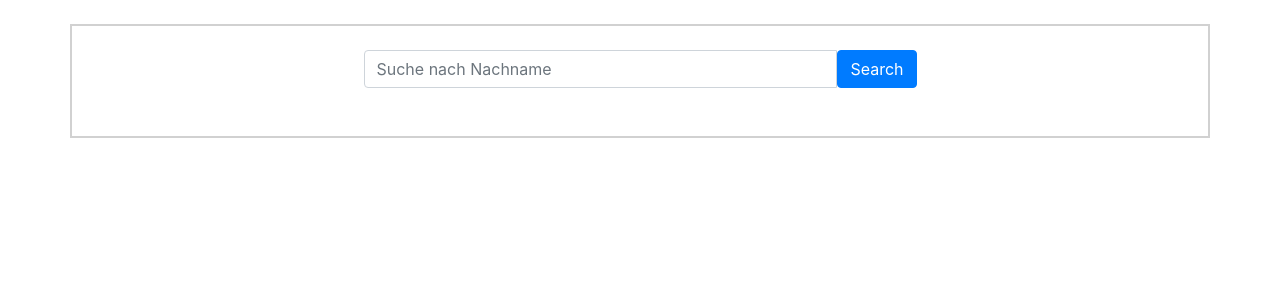
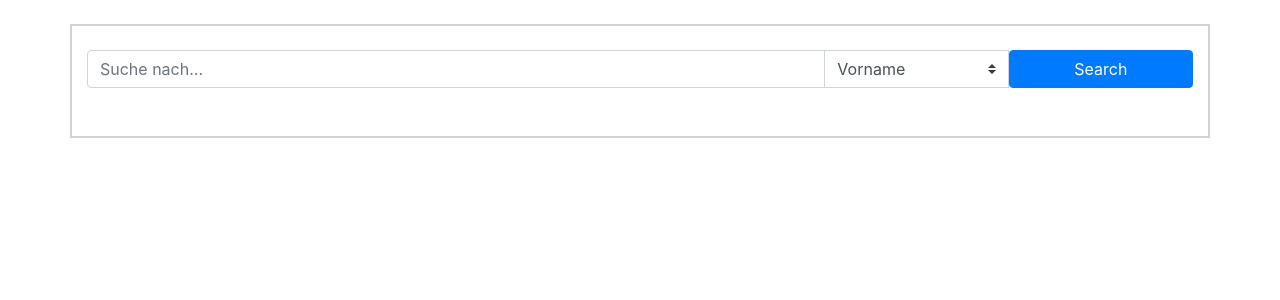
Before and after one commit to janniklth/ProbandApp, a Flask app: template templates/probands.html in a window 1280 px wide. Shown: the part 56-356 px from the top of the page. Run offline with Flask 3, Linux system fonts and the light colour scheme; the template is opened without the code that fills it, so the values that code supplies are empty; some libraries are stand-ins or nearby versions.

Commit message:
add select for search properties

```diff
--- a/templates/probands.html
+++ b/templates/probands.html
@@ -6,11 +6,19 @@
     <form action="/search" method="POST">
         <div class="mb-5 d-flex position-relative">
             <!-- Search -->
-        <div class="input-group w-50 mx-auto">
-            <input class="form-control py-2"
-                   placeholder="Suche nach Nachname" name="search_probands" value="{{search}}"/>
-            <button type="submit" class="btn btn-primary">Search
-            </button>
+            <div class="input-group mx-auto">
+                <input class="form-control py-2 col-auto"
+                       placeholder="Suche nach..." name="search_probands" value="{{search}}"/>
+                <select class="custom-select col-2" name="search_field">
+                    <option value="firstname">Vorname</option>
+                    <option value="lastname">Nachname</option>
+                    <option value="email">E-Mail</option>
+                    <option value="gender">Geschlecht</option>
+                    <option value="birthday">Geburtstag</option>
+                    <option value="weight">Gewicht</option>
+                    <option value="height">Größe</option>
+                </select>
+                <button type="submit" class="btn btn-primary col-2">Search</button>
             </div>
         </div>
     </form>
@@ -19,7 +27,7 @@
     {{ pagination.links }}
 
     <h1 class="text-primary">&ensp;Probanden</h1>
- <table >
+    <table>
         <thead>
         <tr>
             <th>Nr.</th>
@@ -38,10 +46,13 @@
                     <input type="hidden" value="{{p.email}}" name="oldemail">
                     <input type="text" value="{{p.email}}" name="newemail" style="width: 10em">
                     <input type="date" value="{{p.birthday}}" name="newbirthday">
-              <input type="number" value="{{p.height}}" name="newheight" min="50" max="250" step="0.1" style="width: 4em">
-              <input type="number" value="{{p.weight}}" name="newweight" min="20" max="250" step="0.1" style="width: 4em">
+                    <input type="number" value="{{p.height}}" name="newheight" min="50" max="250" step="0.1"
+                           style="width: 4em">
+                    <input type="number" value="{{p.weight}}" name="newweight" min="20" max="250" step="0.1"
+                           style="width: 4em">
                     <!--  <input type="number" value="{{p.bmi}}" name="bmi" min="1" max="1" readonly style="width: 4em"> -->
-              <input type="number" value="{{p.health}}" name="newhealth" min="1" max="6" step="0.1" style="width: 3em">
+                    <input type="number" value="{{p.health}}" name="newhealth" min="1" max="6" step="0.1"
+                           style="width: 3em">
                     <select name="genselect">
                         {% for g in genders %}
                         <option value="{{ g.name }}" {% if g.id==p.gender %} selected {% endif %}>{{ g.name }}</option>
```
Lines whose indentation alone changed are shown as unchanged.
